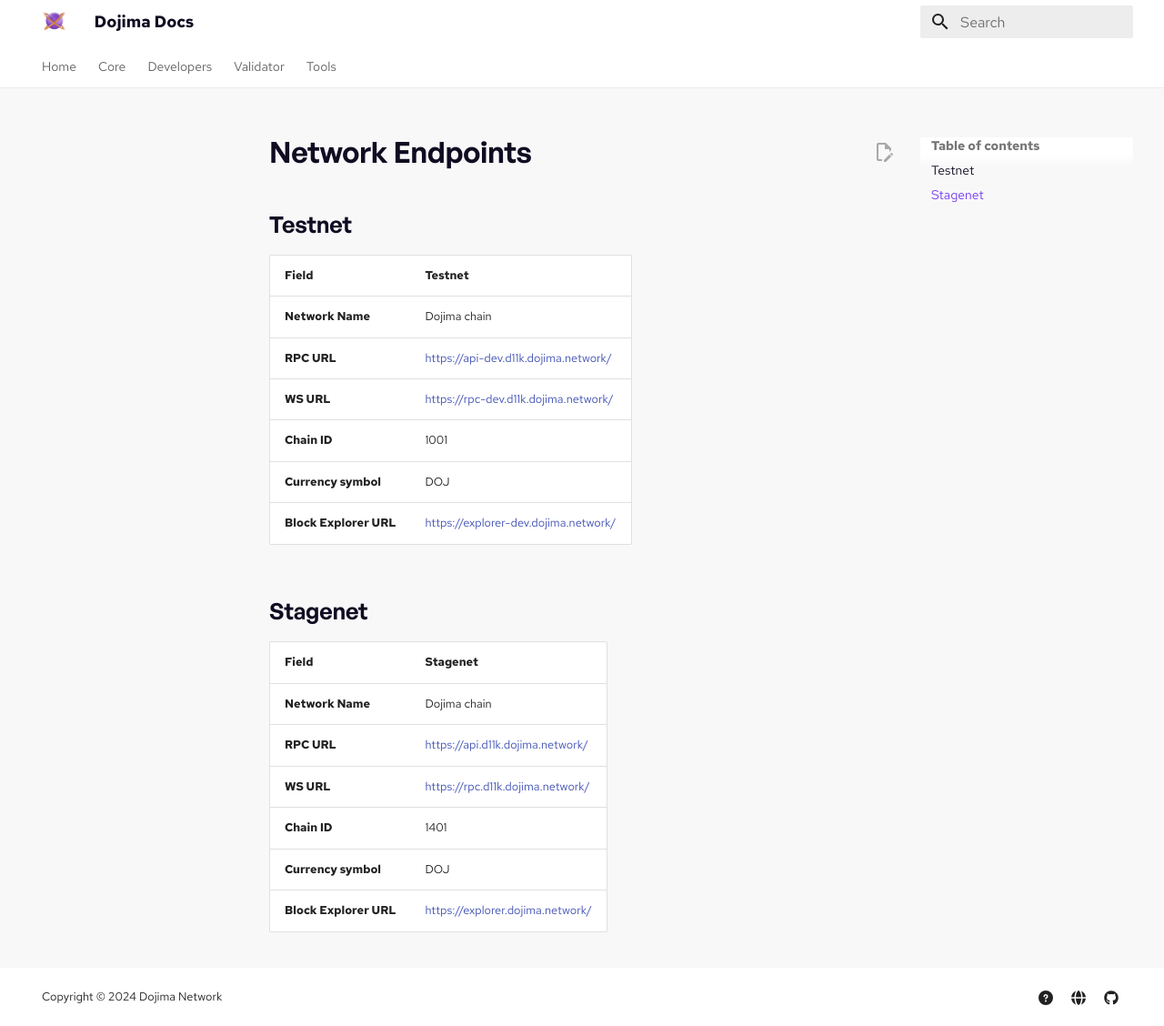
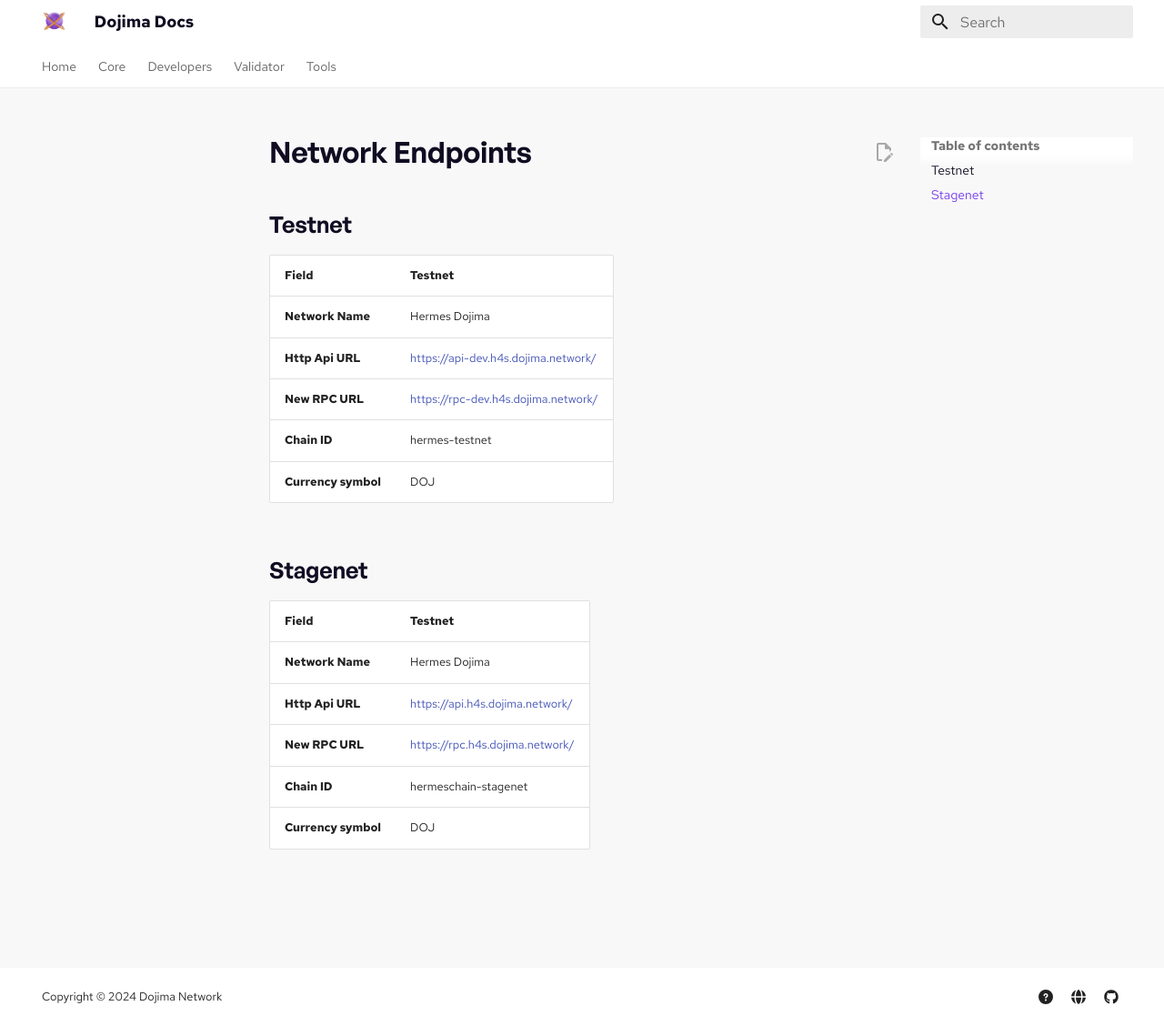
Before and after one commit to dojimanetwork/docs, an MkDocs documentation site: the page built from docs/core/Resources/endpoints.md, in a window 1280 px wide and 1128 px high. Shown: the whole window at 91% size. Built offline with MkDocs 1.6.1 and Material for MkDocs 9.7.7, drawn with Linux system fonts in a browser that asks for light colours.

Commit message:
docs Issue Resolved

```diff
--- a/docs/core/Resources/endpoints.md
+++ b/docs/core/Resources/endpoints.md
@@ -1,49 +1,35 @@
----
-sidebar_label: Endpoints
-title: Network Endpoints
----
-
 ---
 title: Network Endpoints
 ---
 
 ## Testnet
 
-| **Field**                         	 | **Testnet**               	                |
-|-------------------------------------|--------------------------------------------|
-| **Network Name**                  	 | Dojima chain    	                          |
-| **RPC URL**                    | https://api-dev.d11k.dojima.network/ |
-| **WS URL**                   	 | https://rpc-dev.d11k.dojima.network/ |
-| **Chain ID**                      	 | 1001                      	                |
-| **Currency symbol**    	            | DOJ                       	                |
-| **Block Explorer URL** 	            | https://explorer-dev.dojima.network/       |
+
+| **Field**                         	 | **Testnet**               	            |
+|-------------------------------------|----------------------------------------|
+| **Network Name**                  	 | Hermes Dojima   	                      |
+| **Http Api URL**                    | https://api-dev.h4s.dojima.network/   |
+| **New RPC URL**                   	 | https://rpc-dev.h4s.dojima.network/   |
+| **Chain ID**                      	 | hermes-testnet                       	 |
+| **Currency symbol**    	            | DOJ                       	            |
+
 
 ## Stagenet
-
-| **Field**                         	 | **Stagenet**               	                |
-|-------------------------------------|--------------------------------------------|
-| **Network Name**                  	 | Dojima chain    	                          |
-| **RPC URL**                    | https://api.d11k.dojima.network/ |
-| **WS URL**                   	 | https://rpc.d11k.dojima.network/ |
-| **Chain ID**                      	 | 1401                      	                |
-| **Currency symbol**    	            | DOJ                       	                |
-| **Block Explorer URL** 	            | https://explorer.dojima.network/       |
-<!-- ## Testnet
 
 
 | **Field**                         	 | **Testnet**               	            |
 |-------------------------------------|----------------------------------------|
 | **Network Name**                  	 | Hermes Dojima   	                      |
-| **Http Api URL**                    | https://api-test.h4s.dojima.network/   |
-| **New RPC URL**                   	 | https://rpc-test.h4s.dojima.network/   |
-| **Chain ID**                      	 | hermes-testnet                       	 |
+| **Http Api URL**                    | https://api.h4s.dojima.network/   |
+| **New RPC URL**                   	 | https://rpc.h4s.dojima.network/   |
+| **Chain ID**                      	 | hermeschain-stagenet                       	 |
 | **Currency symbol**    	            | DOJ                       	            |
-| **Block Explorer URL** 	            | https://hermes-test.dojima.network/    |
+<!-- | **Block Explorer URL** 	            | https://hermes-test.dojima.network/    | -->
 
-| **Chain**                         	 | **Testnet Link**                                                                                                                                    | **Avaliable Endpoints**                                                                                                                                                                                     |
+<!-- | **Chain**                         	 | **Testnet Link**                                                                                                                                    | **Avaliable Endpoints**                                                                                                                                                                                     |
 |-------------------------------------|-----------------------------------------------------------------------------------------------------------------------------------------------------|-------------------------------------------------------------------------------------------------------------------------------------------------------------------------------------------------------------|
 | **Arweave**                  	      | https://ar-test.h4s.dojima.network/                                                                                                                 | info \| tx \| price \| wallet \| block \|peers \| mint \| graphql \| mine \| <br/> for more info:[https://docs.arweave.org/developers/server/http-api](https://docs.arweave.org/developers/server/http-api) |
 | **Polkadot**                   	    | API : https://dot-test.h4s.dojima.network:9933/<br/>Websocket: [wss://dotws-test.h4s.dojima.network:9944](wss://dotws-test.h4s.dojima.network:9944) |
 | **Solana**                      	   | API : https://sol-test.dojima.h4s.network:8899/<br/>Websocket:: https://solws-test.h4s.dojima.network:8900/                                         |
 | **Ethereum**                        | API : https://eth-test.h4s.dojima.network/                                                                                                          |
-| **Binance**                         | https://bnb-test.h4s.dojima.network/                                                                                                                | -->
+| **Binance**                         | https://bnb-test.h4s.dojima.network/                                                                                                                |  -->
--- a/mkdocs.yml
+++ b/mkdocs.yml
@@ -69,7 +69,7 @@
             - Hermes Bridge: core/chain-clients/evm/hermes-bridge.md
             - Ethereum State Sender Contract: core/chain-clients/evm/state-sender-contract.md
           - Resources :
-            - Network Endpoints: developer/Network/endpoints.md
+            - Network Endpoints: core/resources/endpoints.md
             - Faucet: core/resources/faucet.md
             - Transaction: core/resources/transaction.md
           - Concepts:
```
Also changed, not shown: docs/developer/Network/endpoints.md (deleted, +0 -35 lines).
